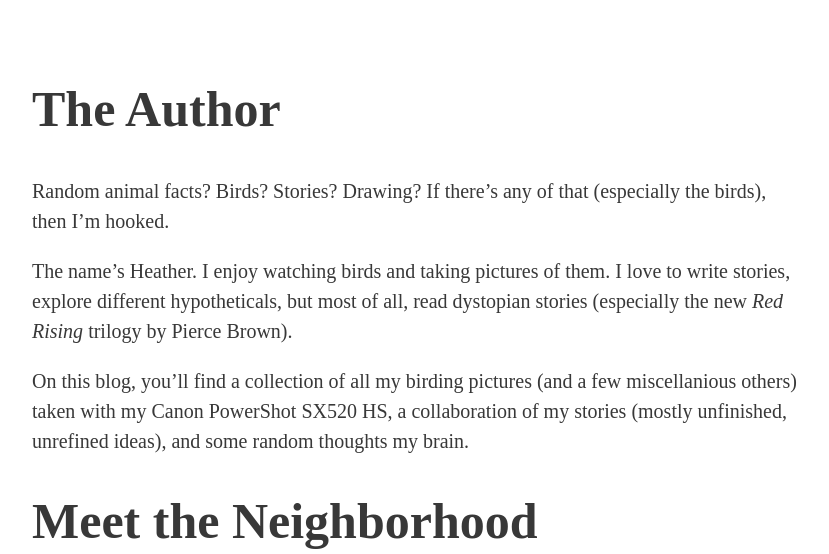
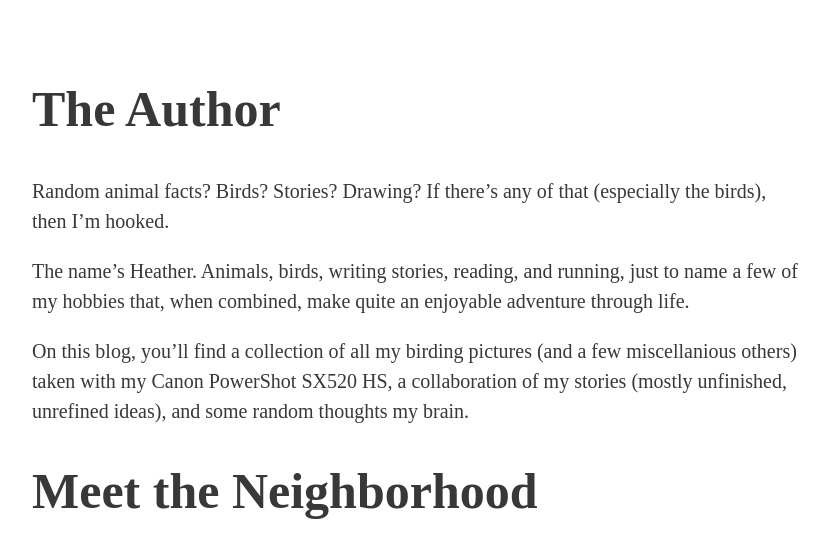
Before and after one commit to heathngordon/heathngordon.github.io, a Jekyll site: the page built from about.md, in a window 1280 px wide and 900 px high, scrolled down 398 px, cut to the strip 0-554 px from the top of the window. Shown: the whole strip, without its empty margins (224-1053 px from the left). Built offline with Jekyll 4.4.1, drawn with Linux system fonts in a browser that asks for light colours; nearby versions of some CDN libraries; some web fonts are replaced.

Commit message:
edited about section

```diff
--- a/about.md
+++ b/about.md
@@ -9,7 +9,7 @@ feature-img: "https://lh3.googleusercontent.com/oVsNUxuBcmh0Jkq7o2UGc6V6vt_X8oqI
 
 Random animal facts? Birds? Stories? Drawing? If there's any of that (especially the birds), then I'm hooked.
 
-The name's Heather. I enjoy watching birds and taking pictures of them. I love to write stories, explore different hypotheticals, but most of all, read dystopian stories (especially the new *Red Rising* trilogy by Pierce Brown).
+The name's Heather. Animals, birds, writing stories, reading, and running, just to name a few of my hobbies that, when combined, make quite an enjoyable adventure through life.
 
 On this blog, you'll find a collection of all my birding pictures (and a few miscellanious others) taken with my Canon PowerShot SX520 HS, a collaboration of my stories (mostly unfinished, unrefined ideas), and some random thoughts my brain.
 
```
